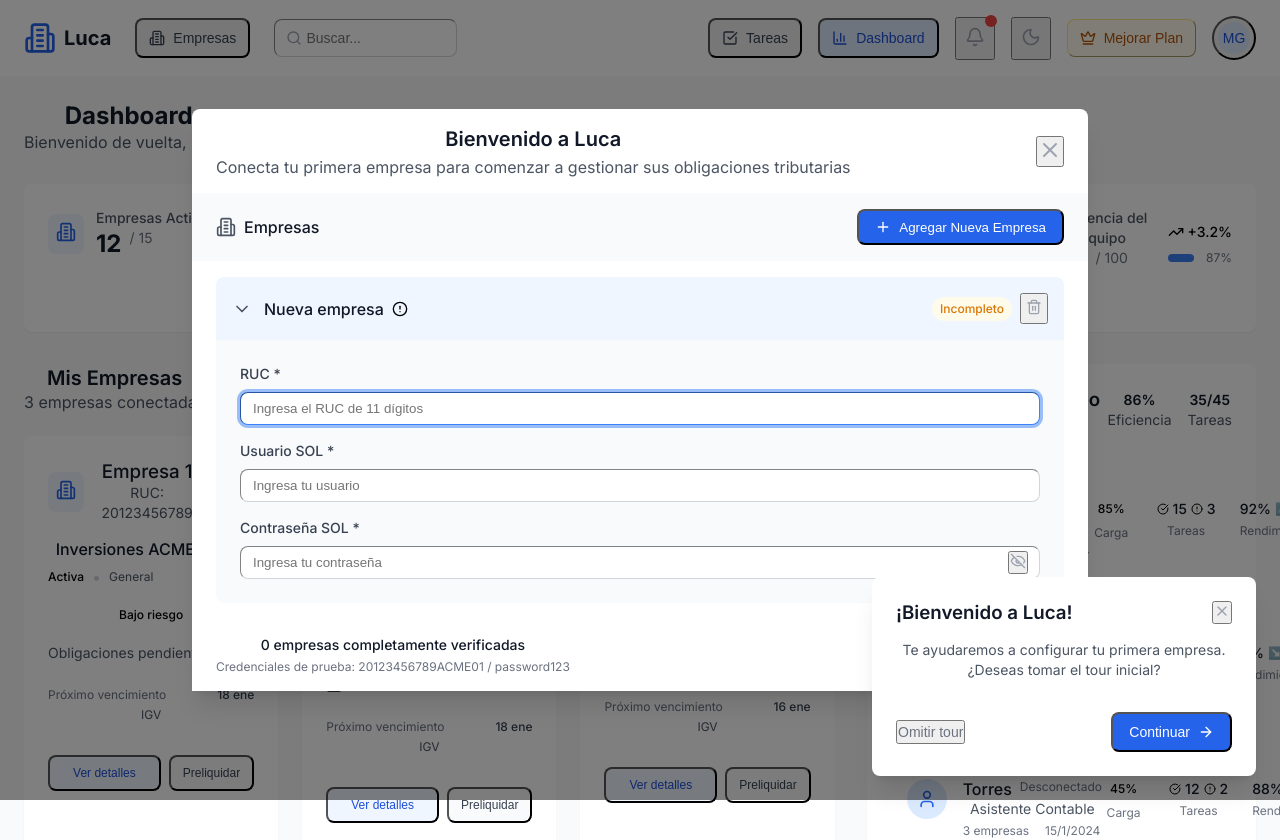
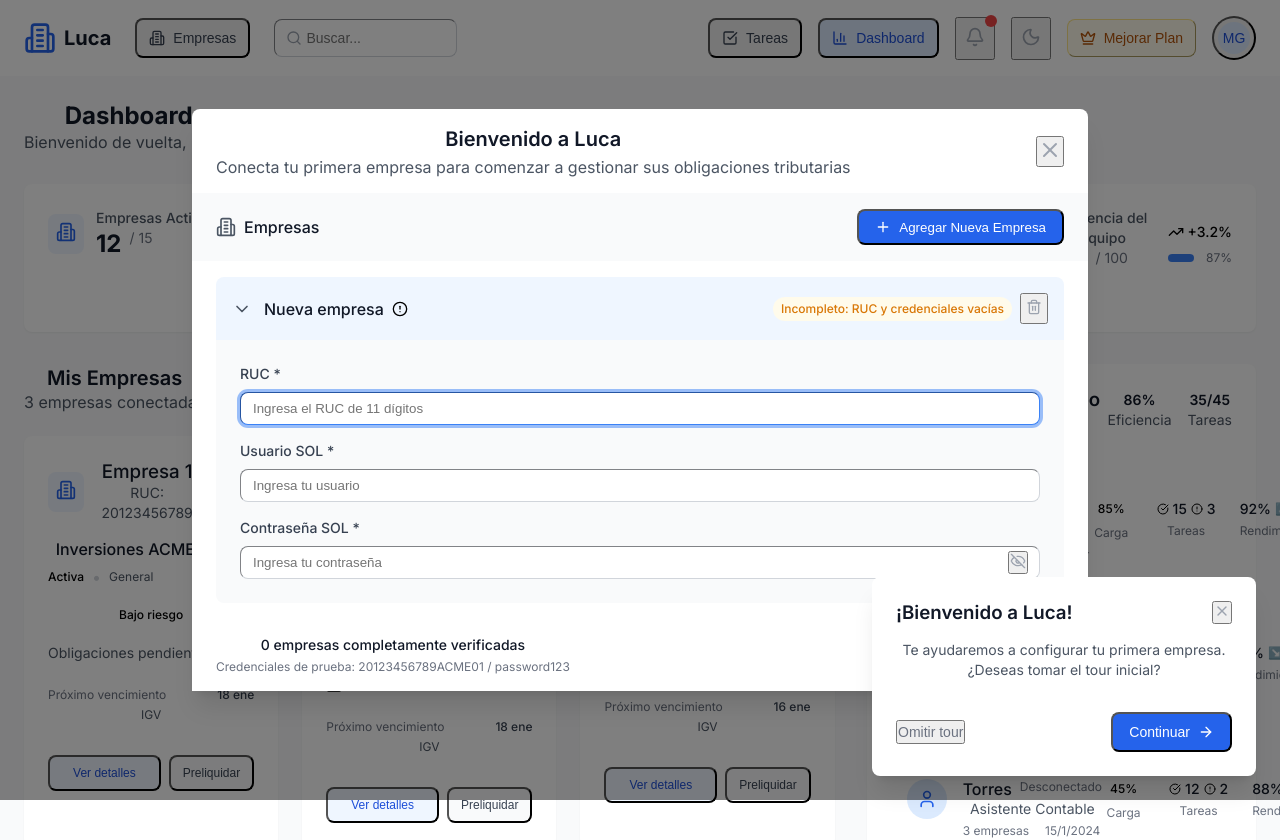
Before and after one commit to AnnaOlenka/Luca, a React (Create React App) app: page / in a window 1280 px wide. Shown: the top 840 px of the page. Built offline with nearby package versions, Linux system fonts and the light colour scheme.

Commit message:
.changes onboarding

```diff
--- a/package.json
+++ b/package.json
@@ -27,7 +27,7 @@
   },
   "homepage": ".",
   "scripts": {
-    "start": "BROWSER=none react-scripts start",
+    "start": "cross-env BROWSER=none react-scripts start",
     "dev": "HOST=0.0.0.0 PORT=5001 react-scripts start",
     "build": "react-scripts build",
     "test": "react-scripts test",
--- a/src/components/Onboarding/CompanyAccordionItem.tsx
+++ b/src/components/Onboarding/CompanyAccordionItem.tsx
@@ -116,6 +116,160 @@
     setRealTimeValidation(prev => ({ ...prev, solPassword: null }));
   };
 
+  // Nueva función para generar los mensajes descriptivos del estado (puede retornar múltiples)
+  const getDescriptiveStatusMessages = () => {
+    const { ruc, solUser, solPassword, status, validationState } = company;
+
+    const hasRuc = ruc.trim().length > 0;
+    const hasValidRuc = hasRuc && ruc.trim().length === 11 && /^\d+$/.test(ruc.trim());
+    const hasUser = solUser.trim().length > 0;
+    const hasPassword = solPassword.trim().length > 0;
+
+    // Verificar estados específicos
+    const rucValid = validationState.ruc === 'valid' || validationState.ruc === 'inactive';
+    const rucInvalid = (hasRuc && !hasValidRuc) || validationState.ruc === 'invalid' || validationState.ruc === 'duplicate';
+    const credentialsValid = validationState.credentials === 'valid';
+    const credentialsInvalid = validationState.credentials === 'invalid';
+
+    // Verificar si hay campos vacíos
+    const rucEmpty = !hasRuc;
+    const userEmpty = !hasUser;
+    const passwordEmpty = !hasPassword;
+
+    const messages = [];
+
+    // Caso especial: RUC válido pero credenciales incompletas
+    if (rucValid && (userEmpty || passwordEmpty)) {
+      // Agregar etiqueta de RUC válido
+      messages.push({ text: 'RUC válido', type: 'verified' });
+
+      // Agregar etiqueta de incompleto para credenciales
+      if (userEmpty && passwordEmpty) {
+        messages.push({ text: 'Incompleto: Credenciales vacías', type: 'incomplete' });
+      } else if (userEmpty) {
+        messages.push({ text: 'Incompleto: Usuario vacío', type: 'incomplete' });
+      } else if (passwordEmpty) {
+        messages.push({ text: 'Incompleto: Contraseña vacía', type: 'incomplete' });
+      }
+
+      return messages;
+    }
+
+    // Caso especial: RUC válido pero credenciales inválidas
+    if (rucValid && credentialsInvalid) {
+      // Agregar etiqueta de RUC válido
+      messages.push({ text: 'RUC válido', type: 'verified' });
+
+      // Agregar etiqueta de credenciales inválidas
+      messages.push({ text: 'Inválido: Credenciales inválidas', type: 'invalid' });
+
+      return messages;
+    }
+
+    // Caso: Campos inválidos Y campos vacíos
+    const hasInvalidFields = rucInvalid || credentialsInvalid;
+    const hasEmptyFields = rucEmpty || userEmpty || passwordEmpty;
+
+    if (hasInvalidFields && hasEmptyFields) {
+      // Mensaje de inválidos
+      if (rucInvalid && credentialsInvalid) {
+        messages.push({ text: 'Inválido: RUC y credenciales inválidas', type: 'invalid' });
+      } else if (rucInvalid) {
+        messages.push({ text: 'Inválido: RUC inválido', type: 'invalid' });
+      } else if (credentialsInvalid) {
+        messages.push({ text: 'Inválido: Credenciales inválidas', type: 'invalid' });
+      }
+
+      // Mensaje de vacíos
+      if (rucEmpty && userEmpty && passwordEmpty) {
+        messages.push({ text: 'Incompleto: RUC y credenciales vacías', type: 'incomplete' });
+      } else if (rucEmpty && userEmpty) {
+        messages.push({ text: 'Incompleto: RUC y usuario vacíos', type: 'incomplete' });
+      } else if (rucEmpty && passwordEmpty) {
+        messages.push({ text: 'Incompleto: RUC y contraseña vacías', type: 'incomplete' });
+      } else if (userEmpty && passwordEmpty) {
+        messages.push({ text: 'Incompleto: Credenciales vacías', type: 'incomplete' });
+      } else if (rucEmpty) {
+        messages.push({ text: 'Incompleto: RUC vacío', type: 'incomplete' });
+      } else if (userEmpty) {
+        messages.push({ text: 'Incompleto: Usuario vacío', type: 'incomplete' });
+      } else if (passwordEmpty) {
+        messages.push({ text: 'Incompleto: Contraseña vacía', type: 'incomplete' });
+      }
+
+      return messages;
+    }
+
+    // Para casos simples, retornar una sola etiqueta
+    switch (status) {
+      case 'incompleto':
+        if (hasRuc && !hasValidRuc) {
+          return [{ text: 'Inválido: RUC inválido', type: 'invalid' }];
+        }
+
+        if (!hasRuc && !hasUser && !hasPassword) {
+          return [{ text: 'Incompleto: RUC y credenciales vacías', type: 'incomplete' }];
+        }
+        if (!hasRuc && hasUser && hasPassword) {
+          return [{ text: 'Incompleto: RUC vacío', type: 'incomplete' }];
+        }
+        if (hasRuc && !hasUser && !hasPassword) {
+          return [{ text: 'Incompleto: Credenciales vacías', type: 'incomplete' }];
+        }
+        if (hasRuc && !hasUser && hasPassword) {
+          return [{ text: 'Incompleto: Usuario vacío', type: 'incomplete' }];
+        }
+        if (hasRuc && hasUser && !hasPassword) {
+          return [{ text: 'Incompleto: Contraseña vacía', type: 'incomplete' }];
+        }
+        if (!hasRuc && hasUser && !hasPassword) {
+          return [{ text: 'Incompleto: RUC y contraseña vacías', type: 'incomplete' }];
+        }
+        if (!hasRuc && !hasUser && hasPassword) {
+          return [{ text: 'Incompleto: RUC y usuario vacíos', type: 'incomplete' }];
+        }
+
+        return [{ text: 'Incompleto', type: 'incomplete' }];
+
+      case 'no_valido':
+        if (rucInvalid && credentialsInvalid) {
+          return [{ text: 'Inválido: RUC y credenciales inválidas', type: 'invalid' }];
+        }
+        if (rucInvalid) {
+          return [{ text: 'Inválido: RUC inválido', type: 'invalid' }];
+        }
+        if (credentialsInvalid) {
+          return [{ text: 'Inválido: Credenciales inválidas', type: 'invalid' }];
+        }
+        return [{ text: 'Inválido', type: 'invalid' }];
+
+      case 'verificada':
+        return [{ text: 'Validado: RUC y credenciales validadas', type: 'verified' }];
+
+      case 'validando':
+        return [{ text: 'Validando...', type: 'validating' }];
+
+      default:
+        return [{ text: '', type: 'default' }];
+    }
+  };
+
+  const getStatusColor = (type: string) => {
+    switch (type) {
+      case 'verified':
+        // Todos los estados verificados son verdes, incluso si la empresa está inactiva
+        return 'text-green-600 bg-green-50';
+      case 'validating':
+        return 'text-blue-600 bg-blue-50';
+      case 'invalid':
+        return 'text-red-600 bg-red-50';
+      case 'incomplete':
+        return 'text-yellow-600 bg-yellow-50';
+      default:
+        return 'text-gray-600 bg-gray-50';
+    }
+  };
+
   const getFieldBorderColor = (field: string, state: string | null) => {
     if (!state) return 'border-gray-300 focus:border-blue-500';
 
@@ -220,13 +374,7 @@
                 </span>
                 {/* Status indicator */}
                 {company.status === 'verificada' && (
-                  <>
-                    {company.validationState.ruc === 'inactive' ? (
-                      <AlertTriangle className="w-4 h-4 text-orange-500" />
-                    ) : (
-                      <CheckCircle className="w-4 h-4 text-green-500" />
-                    )}
-                  </>
+                  <CheckCircle className="w-4 h-4 text-green-500" />
                 )}
                 {company.status === 'validando' && (
                   <Clock className="w-4 h-4 text-blue-500 animate-spin" />
@@ -239,12 +387,12 @@
                 )}
               </div>
               {company.businessName && company.sunatStatus && company.sunatCondition && (
-                <div className="flex items-center space-x-2 mt-1">
-                  <span className={`inline-flex items-center px-2 py-1 rounded-full text-xs font-medium ${getSunatStatusColor(company.sunatStatus)}`}>
-                    Estado: {company.sunatStatus}
+                <div className="flex items-start space-x-2 mt-1">
+                  <span className={`inline-flex items-center px-2 py-1 rounded-full text-xs font-medium h-auto leading-tight text-center ${getSunatStatusColor(company.sunatStatus)}`} style={{ maxWidth: '84px' }}>
+                    <span className="w-full break-words">Estado: {company.sunatStatus}</span>
                   </span>
-                  <span className="inline-flex items-center px-2 py-1 rounded-full text-xs font-medium text-blue-600 bg-blue-100">
-                    Condición: {company.sunatCondition}
+                  <span className="inline-flex items-center px-2 py-1 rounded-full text-xs font-medium h-auto leading-tight text-center text-blue-600 bg-blue-100" style={{ maxWidth: '84px' }}>
+                    <span className="w-full break-words">Condición: {company.sunatCondition}</span>
                   </span>
                 </div>
               )}
@@ -253,31 +401,19 @@
 
           {/* Actions */}
           <div className="flex items-center space-x-2">
-            {/* Status badge */}
-            {company.status === 'verificada' && (
-              <span className={`text-xs font-medium px-2 py-1 rounded-full ${
-                company.validationState.ruc === 'inactive'
-                  ? 'text-orange-600 bg-orange-50'
-                  : 'text-green-600 bg-green-50'
-              }`}>
-                {company.validationState.ruc === 'inactive' ? 'Verificada (Inactiva)' : 'Verificada'}
-              </span>
-            )}
-            {company.status === 'validando' && (
-              <span className="text-xs text-blue-600 font-medium bg-blue-50 px-2 py-1 rounded-full">
-                Validando...
-              </span>
-            )}
-            {company.status === 'no_valido' && (
-              <span className="text-xs text-red-600 font-medium bg-red-50 px-2 py-1 rounded-full">
-                No válido
-              </span>
-            )}
-            {company.status === 'incompleto' && (
-              <span className="text-xs text-yellow-600 font-medium bg-yellow-50 px-2 py-1 rounded-full">
-                Incompleto
-              </span>
-            )}
+            {/* Status badges with descriptive messages - can be multiple */}
+            <div className="flex flex-col items-end space-y-1">
+              {getDescriptiveStatusMessages().map((message, index) => (
+                message.text && (
+                  <span
+                    key={index}
+                    className={`text-xs font-medium px-2 py-1 rounded-full ${getStatusColor(message.type)}`}
+                  >
+                    {message.text}
+                  </span>
+                )
+              ))}
+            </div>
             <button
               onClick={(e) => {
                 e.stopPropagation();
@@ -316,8 +452,6 @@
                   {getValidationIcon(company.validationState.ruc)}
                 </div>
               </div>
-
-
 
               {/* Real-time Validation Message */}
               {realTimeValidation.ruc && (
```
